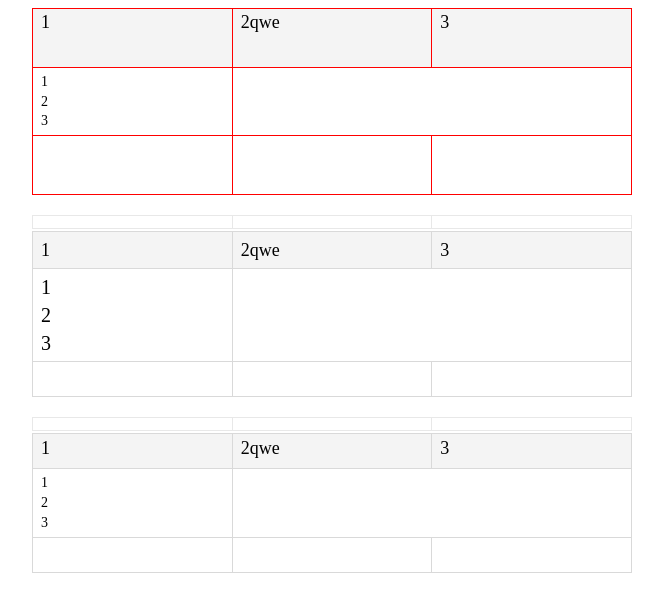
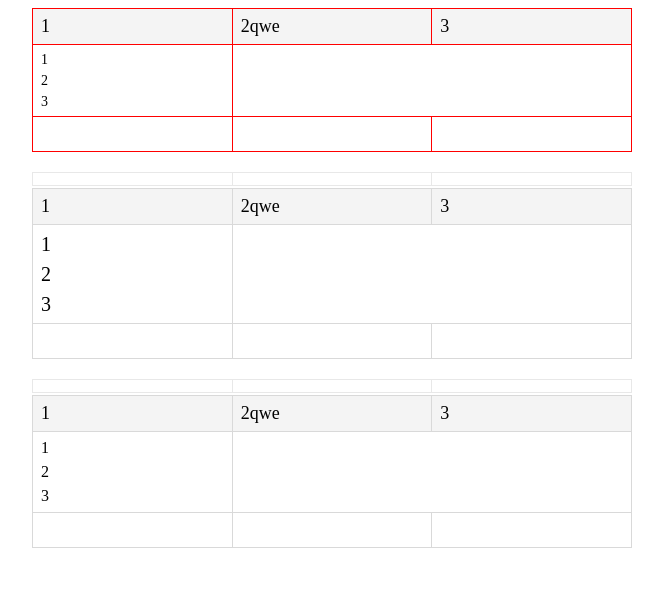
Before and after one commit to WeiJin100/editable-table, a React (Vite) app: page / in a window 1280 px wide. Shown: the top 612 px of the page, without its empty margins (308-971 px from the left). Built offline with nearby package versions, Linux system fonts and the light colour scheme.

Commit message:
fix: 优化td样式

```diff
--- a/main.tsx
+++ b/main.tsx
@@ -72,7 +72,8 @@ const Index = () => {
           border: '1px solid red',
           fontSize: '14px',
           height: '50px',
-          marginBottom: 20
+          marginBottom: 20,
+          lineHeight: 1.5
         }}
         onEdit={onEdit}
       />
@@ -81,7 +82,7 @@ const Index = () => {
         value={v2}
         showDragBar={true}
         lang="zh"
-        style={{ fontSize: '20px', marginBottom: 20 }}
+        style={{ fontSize: '20px', marginBottom: 20, lineHeight: 1.5 }}
         onChange={(v: any) => {
           console.log(v);
           setV2(v);
@@ -93,6 +94,7 @@ const Index = () => {
         value={v3}
         showDragBar={true}
         lang="zh"
+        style={{ lineHeight: 1.5, fontSize: '16px' }}
         onChange={(v: any) => {
           console.log(3);
           setV3(v);
--- a/src/table/index.tsx
+++ b/src/table/index.tsx
@@ -64,7 +64,7 @@ const TableEditor: FC<TableProps> = props => {
           left: offset,
           top: offset,
           // outlineOffset: offset,
-          ...(tdStyle.fontSize ? { fontSize: tdStyle.fontSize, lineHeight: `calc(${tdStyle.fontSize} * 1.4)` } : {})
+          ...(tdStyle.fontSize ? { fontSize: tdStyle.fontSize, lineHeight: tdStyle.lineHeight } : {})
         }}
         className="table-edit-area"
         onInput={onInput}
@@ -122,6 +122,8 @@ const TableEditor: FC<TableProps> = props => {
   const getContentEditable = (index: number, i: number) => {
     return [index, i].join('') === firstClickLocation.join('') && firstClickLocation.length === 2;
   };
+
+  const borderStyle = tdStyle && tdStyle.border ? tdStyle.border : '1px solid #d9d9d9';
 
   return (
     <div className="table-box" id={id}>
@@ -182,11 +184,7 @@ const TableEditor: FC<TableProps> = props => {
                   key={`${t.id}`}
                   style={{
                     padding: "4px 8px",
-                    ...tdStyle,
-                    fontSize: 'inherit',
-                    ...(tdStyle.fontSize
-                      ? { lineHeight: `calc(${tdStyle.fontSize} * 1.4)` }
-                      : {}),
+                    border: borderStyle,
                     ...t.style,
                     ...(t.props &&
                     (t.props.rowSpan === 0 || t.props.colSpan === 0)
```
